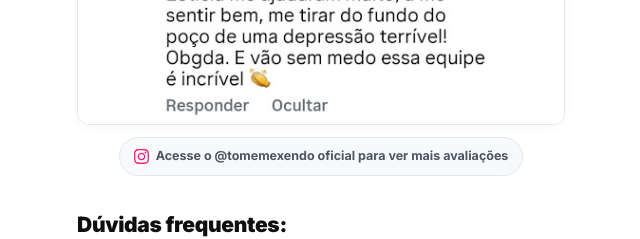
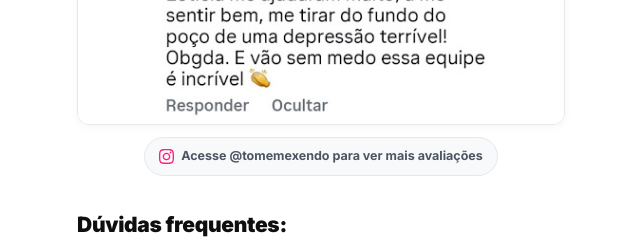
Before and after one commit to borasemexer/vendas, a plain HTML site: page index.html in a window 1280 px wide. Shown: the part 6220-6459 px from the top of the page, without its empty margins (319-959 px from the left). Drawn offline with Linux system fonts and the light colour scheme.

Commit message:
Atualizar o index.html

```diff
--- a/index.html
+++ b/index.html
@@ -774,7 +774,7 @@
       <div style="text-align: center;">
         <a href="https://www.instagram.com/tomemexendo/" target="_blank" rel="noopener" class="ig-official-link">
           <svg viewBox="0 0 24 24"><path d="M12 2.163c3.204 0 3.584.012 4.85.07 3.252.148 4.771 1.691 4.919 4.919.058 1.265.069 1.645.069 4.849 0 3.205-.012 3.584-.069 4.849-.149 3.225-1.664 4.771-4.919 4.919-1.266.058-1.644.07-4.85.07-3.204 0-3.584-.012-4.849-.07-3.26-.149-4.771-1.699-4.919-4.92-.058-1.265-.07-1.644-.07-4.849 0-3.204.013-3.583.07-4.849.149-3.227 1.664-4.771 4.919-4.919 1.266-.057 1.645-.069 4.849-.069zm0-2.163c-3.259 0-3.667.014-4.947.072-4.358.2-6.78 2.618-6.98 6.98-.059 1.281-.073 1.689-.073 4.948 0 3.259.014 3.668.072 4.948.2 4.358 2.618 6.78 6.98 6.98 1.281.058 1.689.072 4.948.072 3.259 0 3.668-.014 4.948-.072 4.354-.2 6.782-2.618 6.979-6.98.059-1.28.073-1.689.073-4.948 0-3.259-.014-3.667-.072-4.947-.196-4.354-2.617-6.78-6.979-6.98-1.281-.059-1.69-.073-4.949-.073zm0 5.838c-3.403 0-6.162 2.759-6.162 6.162s2.759 6.163 6.162 6.163 6.162-2.759 6.162-6.163c0-3.403-2.759-6.162-6.162-6.162zm0 10.162c-2.209 0-4-1.79-4-4 0-2.209 1.791-4 4-4s4 1.791 4 4c0 2.21-1.791 4-4 4zm6.406-11.845c-.796 0-1.441.645-1.441 1.44s.645 1.44 1.441 1.44c.795 0 1.439-.645 1.439-1.44s-.644-1.44-1.439-1.44z"/></svg>
-          Acesse o @tomemexendo oficial para ver mais avaliações
+          Acesse @tomemexendo para ver mais avaliações
         </a>
       </div>
     </div>
```
